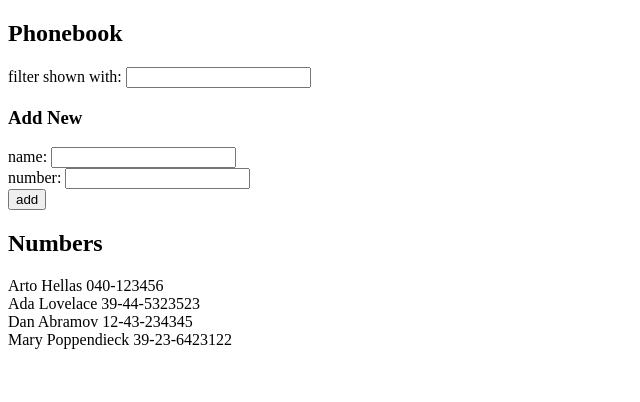
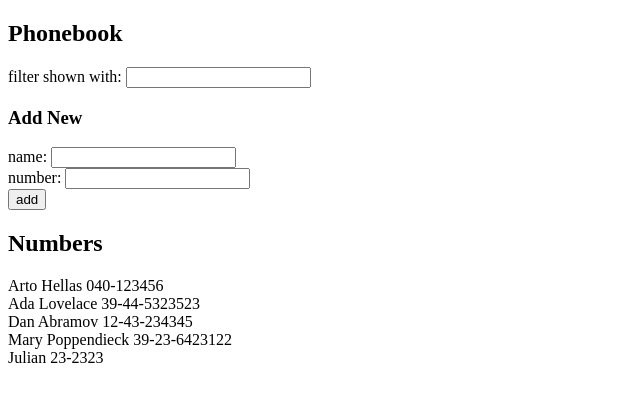
Before and after one commit to julianxrenner/phonebook-app, a React (Vite) app in the folder phonebook/: page / in a window 1280 px wide. Shown: the top 402 px of the page, without its empty margins (0-640 px from the left). Built offline with nearby package versions, Linux system fonts and the light colour scheme; data requests are answered from the project's data file.

Commit message:
found error using put instead of post lol, will fix later

```diff
--- a/phonebook/db.json
+++ b/phonebook/db.json
@@ -1,5 +1,5 @@
 {
-    "persons":[
+  "persons": [
     {
       "name": "Arto Hellas",
       "number": "040-123456",
@@ -19,6 +19,11 @@
       "name": "Mary Poppendieck",
       "number": "39-23-6423122",
       "id": "4"
+    },
+    {
+      "id": "6d59",
+      "name": "Julian",
+      "number": "23-2323"
     }
   ]
 }
--- a/phonebook/src/App.jsx
+++ b/phonebook/src/App.jsx
@@ -3,6 +3,7 @@ import axios from 'axios'
 import Filter from "./components/Filter";
 import PersonForm from "./components/PersonForm";
 import Persons from "./components/Persons";
+import phonebook from './services/phonebook'
 
 const App = () => {
   const [persons, setPersons] = useState([]);
@@ -11,9 +12,7 @@ const App = () => {
   const [filter, setFilter] = useState("");
 
   useEffect(()=>{
-    axios.get('http://localhost:3001/persons').then(response => {
-      setPersons(response.data)
-    })
+    phonebook.getAll().then(contacts => setPersons(contacts))
   },[])
 
   const handleSubmit = (event) => {
@@ -21,7 +20,7 @@ const App = () => {
     const newContact = {
       name: newName,
       number: newNumber,
-      id: `${persons.length + 2}`,
+      // id: `${persons.length + 2}`,
     };
     for (let i = 0; i < persons.length; i++) {
       if (persons[i].name === newName) {
@@ -29,9 +28,7 @@ const App = () => {
         return;
       }
     }
-    const copyPeople = [...persons];
-    copyPeople.push(newContact);
-    setPersons(copyPeople);
+    phonebook.create(newContact).then(setPersons(persons.concat(newContact)))
     setNewName("");
     setNewNumber("");
   };
--- /dev/null
+++ b/phonebook/src/services/phonebook.js
@@ -0,0 +1,8 @@
+import axios from "axios";
+
+const baseURL = 'http://localhost:3001/persons'
+
+const getAll = () => axios.get('http://localhost:3001/persons').then(response => response.data)
+const create = (person) => axios.post('http://localhost:3001/persons/', person).then(response => response.data).catch(console.log('bruh'))
+//the error we had earlier was using put instead of post, now try to fix the rest later
+export default {getAll, create}
```
Lines whose indentation alone changed are shown as unchanged.
